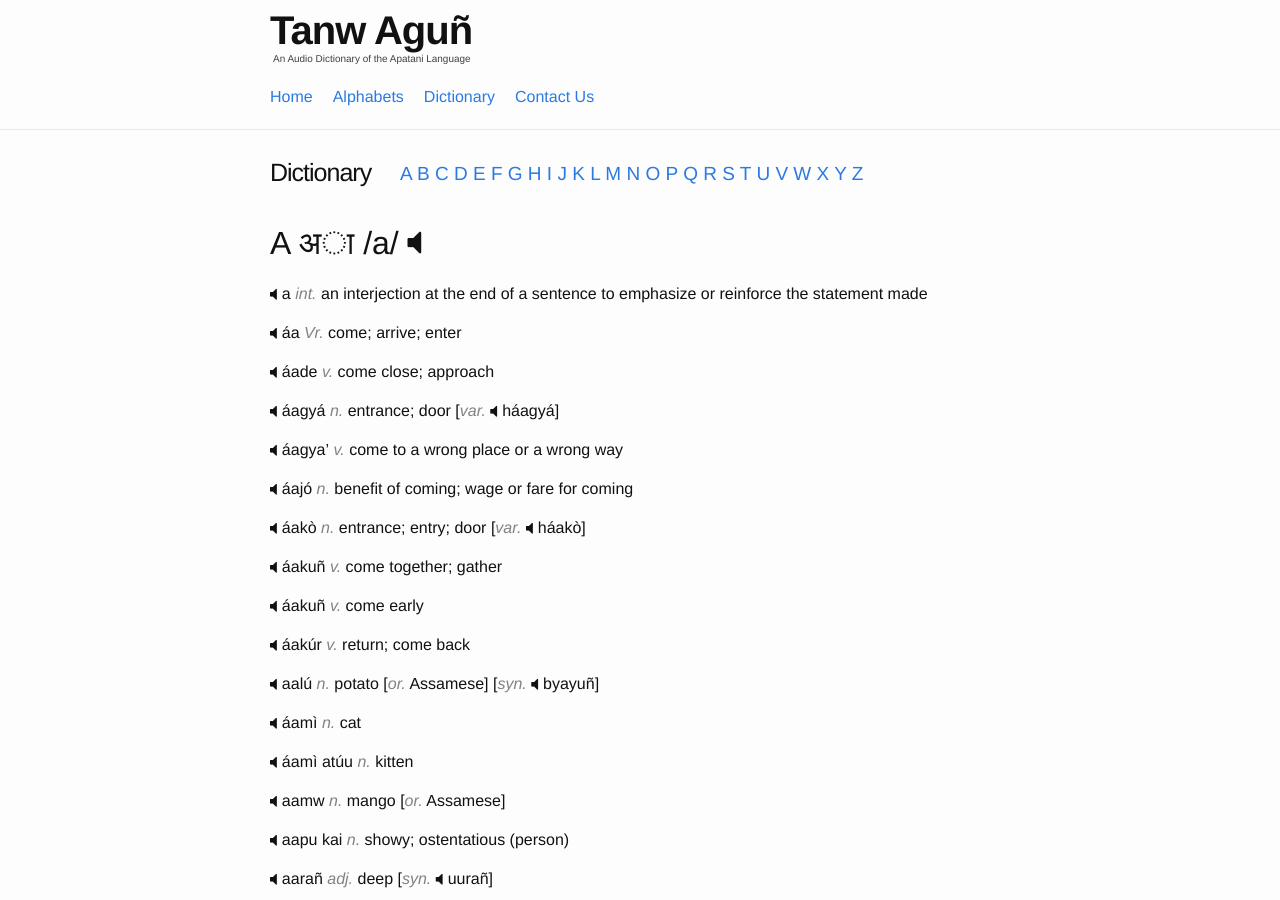
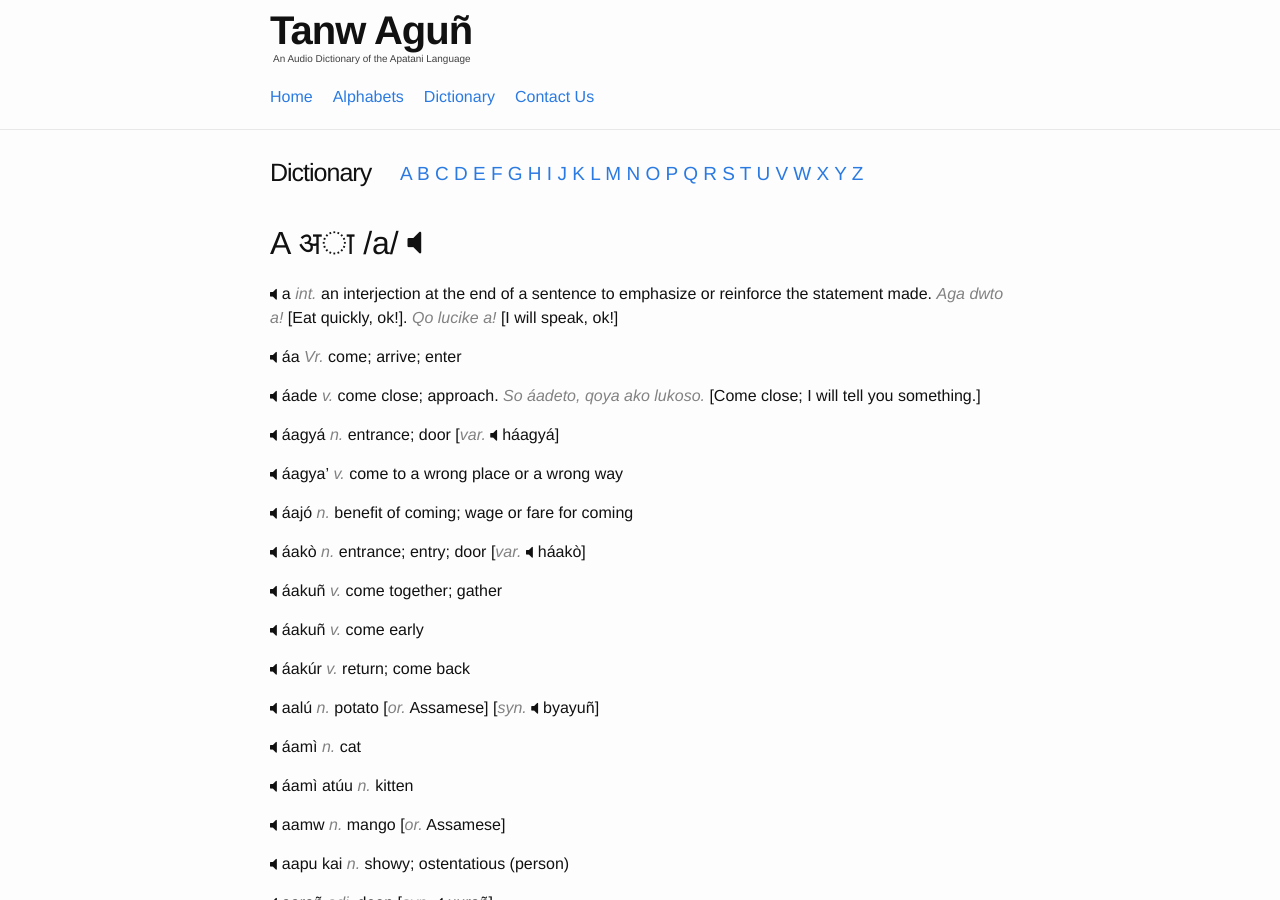
Before and after one commit to hacksparrow/language.apatani.org, a Jekyll site: the page built from dictionary/a.md, in a window 1280 px wide and 900 px high. Built offline with Jekyll 4.4.1, drawn with Linux system fonts in a browser that asks for light colours; nearby versions of some CDN libraries; comment, search, counter and statistics services are not loaded.

Commit message:
Update a.md

```diff
--- a/dictionary/a.md
+++ b/dictionary/a.md
@@ -6,11 +6,11 @@
 ipa: a
 ---
 
-__a__ _int._  an interjection at the end of a sentence to emphasize or reinforce the statement made
+__a__ _int._  an interjection at the end of a sentence to emphasize or reinforce the statement made. _Aga dwto a!_ [Eat quickly, ok!]. _Qo lucike a!_ [I will speak, ok!]
 
 __áa__  _Vr._  come; arrive; enter
 
-__áade__  _v._  come close; approach
+__áade__  _v._  come close; approach. _So áadeto, qoya ako lukoso._ [Come close; I will tell you something.]
 
 __áagyá__ _n._  entrance; door  [_var._ háagyá]
 
```
